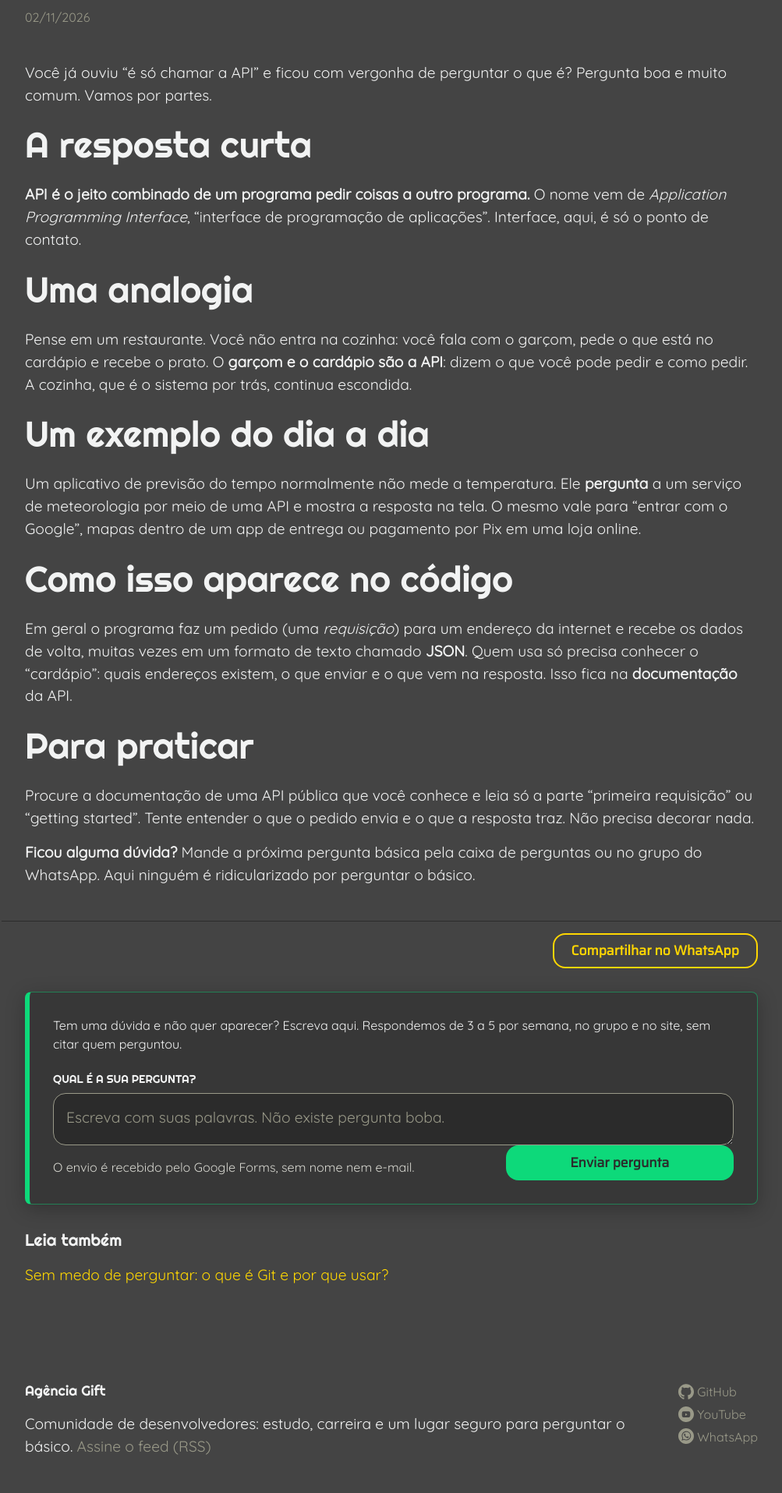
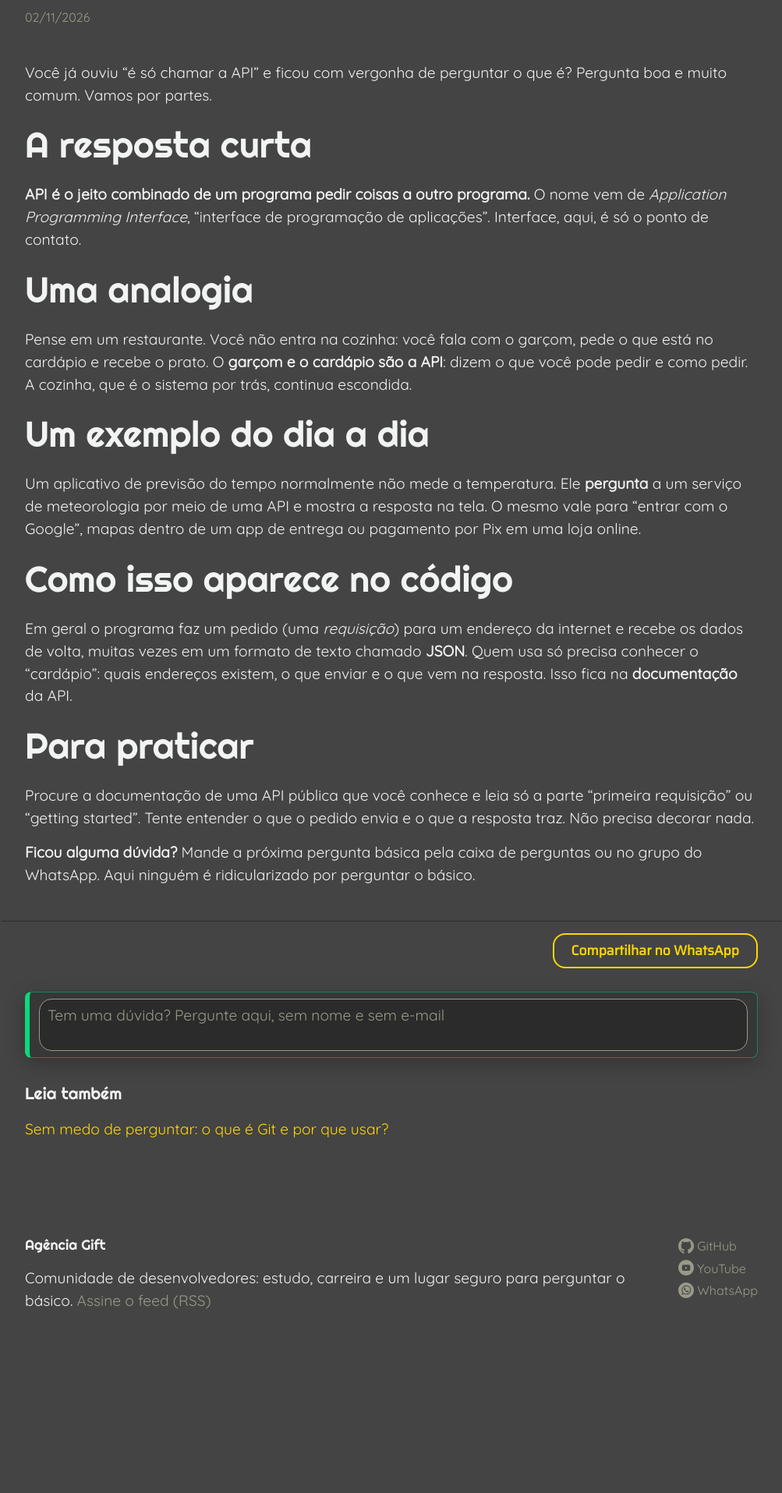
Before and after one commit to agenciagift/agenciagift.github.io, a Jekyll site: the page built from _posts/2026-11-02-sem-medo-de-perguntar-o-que-e-uma-api.md, in a window 1280 px wide. Shown: the part 924-2839 px from the top of the page at 78% size, without its empty margins (138-1141 px from the left). Built offline with Jekyll 4.4.1, drawn with Linux system fonts in a browser that asks for light colours; after the commit the page ends 2651 px from its top, so only the background shows below that.

Commit message:
posts: caixa compacta em uma linha (sem selo, introdução e botão) com menos padding; expande ao focar
Co-Authored-By: Claude Sonnet 5.5 <noreply@anthropic.com>
Claude-Session: https://claude.ai/code/session_01For3fnj1vCudWmJvY1Dr5P

```diff
--- a/_includes/caixa-perguntas-form.html
+++ b/_includes/caixa-perguntas-form.html
@@ -9,7 +9,7 @@ Os nomes dos campos e as opções precisam bater com o Forms; conferir ao editar
 {%- assign assuntos = "Estudo (por onde começar)|Carreira, currículo e entrevistas|Código e ferramentas|Inglês para tecnologia|Inteligência artificial|Outro assunto" | split: "|" -%}
 
 <section class="caixa-form" id="caixa-pergunta"{% if include.compacta %} data-compacta{% endif %} aria-labelledby="caixa-titulo">
-  <div data-grid="center justify" data-extra>
+  <div data-grid="center justify">
     <h2 class="caixa-form__titulo" id="caixa-titulo">Caixa de perguntas</h2>
     <p data-cell="shrink" class="caixa-form__selo">Anônima · sem nome, sem e-mail</p>
   </div>
@@ -52,7 +52,7 @@ Os nomes dos campos e as opções precisam bater com o Forms; conferir ao editar
       <a data-reserva href="{{ site.caixa_perguntas_url }}" target="_blank" rel="noopener" hidden>Usar o formulário original (abre em nova aba)</a>
     </p>
 
-    <div data-grid="center justify">
+    <div data-grid="center justify" data-extra>
       <p class="caixa-form__privacidade">O envio é recebido pelo Google Forms, sem nome nem e-mail.</p>
       <button type="submit" class="btn caixa-form__enviar" id="caixa-enviar">Enviar pergunta</button>
     </div>
--- a/_sass/_forms.scss
+++ b/_sass/_forms.scss
@@ -203,16 +203,40 @@ button {
   }
 
   [hidden] {
-    display: none;
+    display: none !important; // vence o display do [data-grid]
   }
 
-  // enxuta: só a pergunta, até a pessoa focar na caixa de texto
-  &--compacta &__campo {
-    margin-bottom: 0;
+  // enxuta: uma linha só (a caixa de texto), até a pessoa focar nela
+  &--compacta {
+    padding: 8px 12px;
 
-    textarea {
-      min-height: 3.5em;
-      height: 3.5em;
+    .caixa-form__selo,
+    .caixa-form__intro {
+      display: none;
+    }
+
+    // título e rótulo seguem para leitores de tela, sem ocupar espaço
+    .caixa-form__titulo,
+    .caixa-form__campo label {
+      position: absolute;
+      width: 1px;
+      height: 1px;
+      margin: -1px;
+      overflow: hidden;
+      clip: rect(0 0 0 0);
+      white-space: nowrap;
+    }
+
+    .caixa-form__campo {
+      margin-bottom: 0;
+
+      textarea {
+        min-height: 3.5em;
+        height: 3.5em;
+        padding: 6px 10px;
+        overflow: hidden;
+        resize: none;
+      }
     }
   }
 
```
Also changed, not shown: other parts of _includes/caixa-perguntas-form.html (+2 -0 lines).
